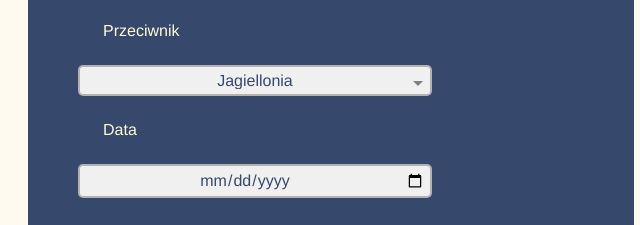
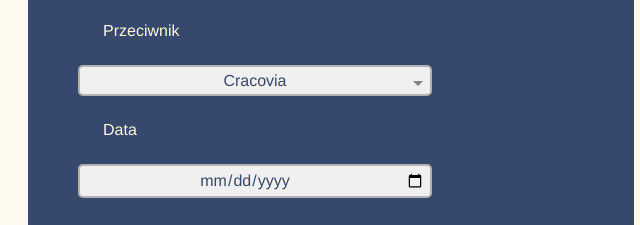
Before and after one commit to ujurkowicz/match-schedule, a plain HTML site: page index.html in a window 1280 px wide. Shown: the part 332-557 px from the top of the page, 0-640 px from the left. Drawn offline with Linux system fonts and the light colour scheme.

Commit message:
Change default option for select id=team2

```diff
--- a/index.html
+++ b/index.html
@@ -39,7 +39,7 @@
                 <label for="team2">Przeciwnik</label>
                 <select id="team2" class="team">
                     <option value="Jagiellonia">Jagiellonia</option>
-                    <option value="Cracovia">Cracovia</option>
+                    <option selected value="Cracovia">Cracovia</option>
                     <option value="Górnik Zabrze">Górnik Zabrze</option>
                     <option value="Lech Poznań">Lech Poznań</option>
                     <option value="Lechia Gdańsk">Lechia Gdańsk</option>
```
